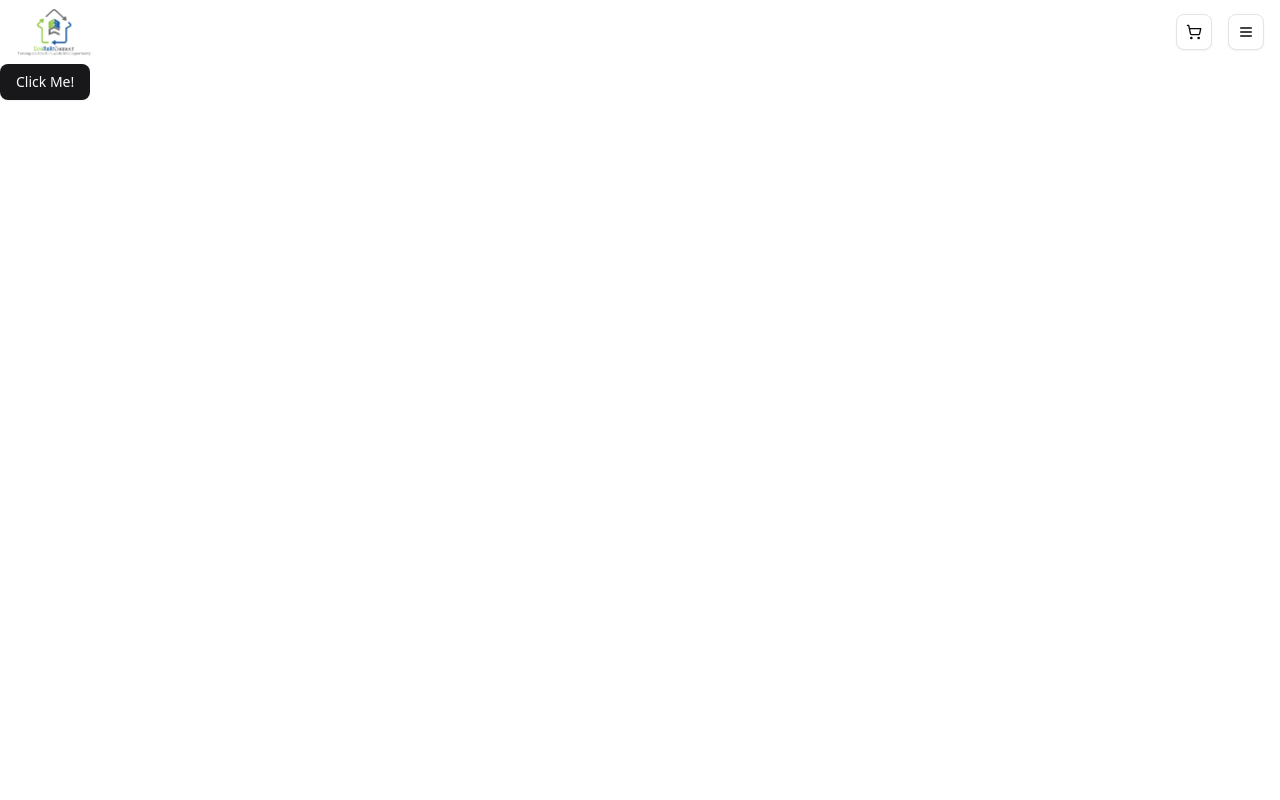
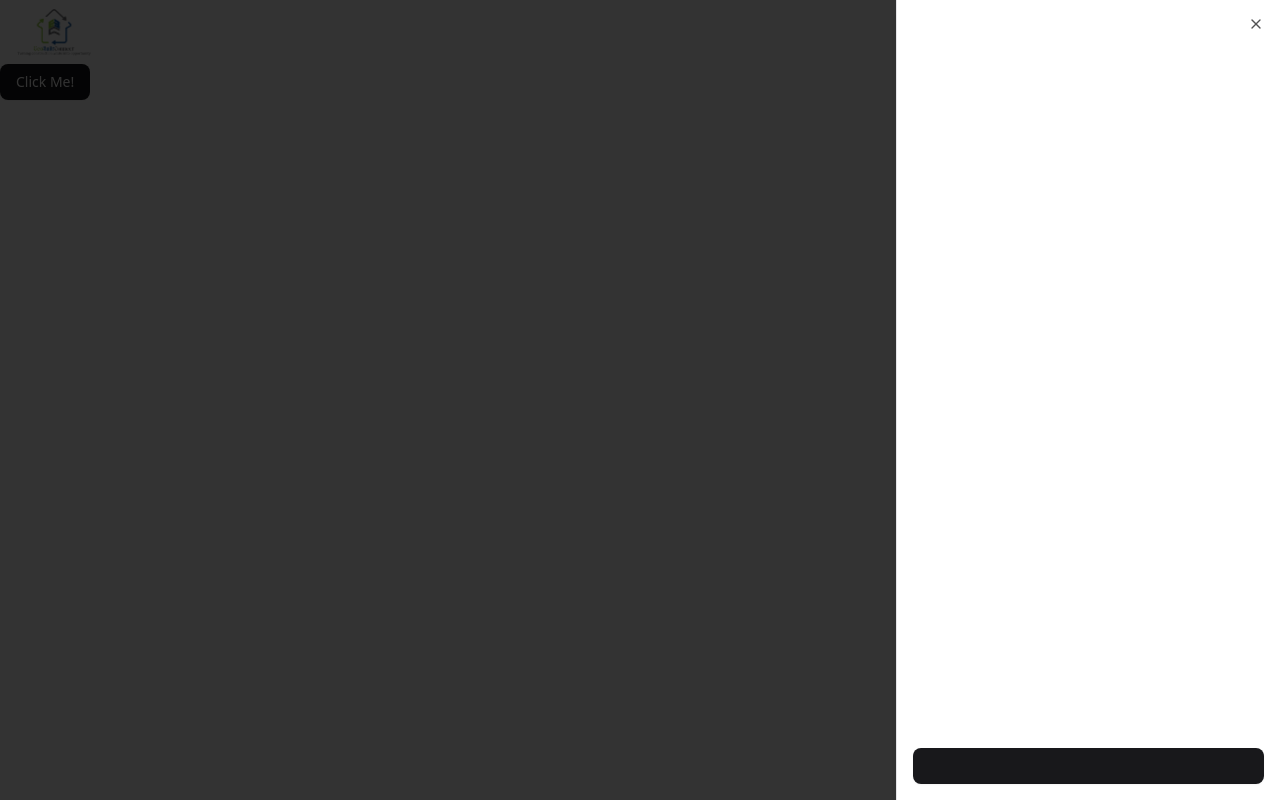
Before and after one commit to shayanameend/ecom-next-js, a Next.js app: page / in a window 1280 px wide. Both pictures are taken after a click on the button 1246 px from the left and 32 px from the top of the page. Built offline with nearby package versions, Linux system fonts and the light colour scheme.

Commit message:
feat: add Radix UI components for dialog and label, update RootHeader to use Sheet

```diff
--- a/package.json
+++ b/package.json
@@ -12,6 +12,8 @@
   "packageManager": "pnpm@10.6.2",
   "dependencies": {
     "@nanostores/react": "^0.8.4",
+    "@radix-ui/react-dialog": "^1.1.6",
+    "@radix-ui/react-label": "^2.1.2",
     "@radix-ui/react-slot": "^1.1.2",
     "@tanstack/react-query": "^5.67.3",
     "class-variance-authority": "^0.7.1",
--- a/src/app/_components/root-header.tsx
+++ b/src/app/_components/root-header.tsx
@@ -4,6 +4,16 @@
 
 import { assets } from "~/assets";
 import { Button } from "~/components/ui/button";
+import {
+  Sheet,
+  SheetClose,
+  SheetContent,
+  SheetDescription,
+  SheetFooter,
+  SheetHeader,
+  SheetTitle,
+  SheetTrigger,
+} from "~/components/ui/sheet";
 import { cn } from "~/lib/utils";
 
 export function RootHeader() {
@@ -17,18 +27,32 @@
         priority
         src={assets.pictures.app.logo.src}
         alt={assets.pictures.app.logo.alt}
-        width={150}
         height={48}
         sizes="(max-width: 640px) 120px, (max-width: 1024px) 150px, 180px"
-        className={cn("h-12 w-auto")}
+        className={cn("h-12 w-auto object-cover")}
       />
       <div className={cn("flex flex-row items-center gap-4")}>
         <Button variant="outline" size="icon">
           <ShoppingCartIcon />
         </Button>
-        <Button variant="outline" size="icon">
-          <MenuIcon />
-        </Button>
+        <Sheet>
+          <SheetTrigger asChild>
+            <Button variant="outline" size="icon">
+              <MenuIcon />
+            </Button>
+          </SheetTrigger>
+          <SheetContent>
+            <SheetHeader>
+              <SheetTitle />
+              <SheetDescription />
+            </SheetHeader>
+            <SheetFooter>
+              <SheetClose asChild>
+                <Button />
+              </SheetClose>
+            </SheetFooter>
+          </SheetContent>
+        </Sheet>
       </div>
     </header>
   );
--- /dev/null
+++ b/src/components/ui/input.tsx
@@ -0,0 +1,21 @@
+import type * as React from "react";
+
+import { cn } from "~/lib/utils";
+
+function Input({ className, type, ...props }: React.ComponentProps<"input">) {
+  return (
+    <input
+      type={type}
+      data-slot="input"
+      className={cn(
+        "border-input file:text-foreground placeholder:text-muted-foreground selection:bg-primary selection:text-primary-foreground flex h-9 w-full min-w-0 rounded-md border bg-transparent px-3 py-1 text-base shadow-xs transition-[color,box-shadow] outline-none file:inline-flex file:h-7 file:border-0 file:bg-transparent file:text-sm file:font-medium disabled:pointer-events-none disabled:cursor-not-allowed disabled:opacity-50 md:text-sm",
+        "focus-visible:border-ring focus-visible:ring-ring/50 focus-visible:ring-[3px]",
+        "aria-invalid:ring-destructive/20 dark:aria-invalid:ring-destructive/40 aria-invalid:border-destructive",
+        className,
+      )}
+      {...props}
+    />
+  );
+}
+
+export { Input };
--- /dev/null
+++ b/src/components/ui/label.tsx
@@ -0,0 +1,24 @@
+"use client";
+
+import * as LabelPrimitive from "@radix-ui/react-label";
+import type * as React from "react";
+
+import { cn } from "~/lib/utils";
+
+function Label({
+  className,
+  ...props
+}: React.ComponentProps<typeof LabelPrimitive.Root>) {
+  return (
+    <LabelPrimitive.Root
+      data-slot="label"
+      className={cn(
+        "flex items-center gap-2 text-sm leading-none font-medium select-none group-data-[disabled=true]:pointer-events-none group-data-[disabled=true]:opacity-50 peer-disabled:cursor-not-allowed peer-disabled:opacity-50",
+        className,
+      )}
+      {...props}
+    />
+  );
+}
+
+export { Label };
--- /dev/null
+++ b/src/components/ui/sheet.tsx
@@ -0,0 +1,139 @@
+"use client";
+
+import * as SheetPrimitive from "@radix-ui/react-dialog";
+import { XIcon } from "lucide-react";
+import type * as React from "react";
+
+import { cn } from "~/lib/utils";
+
+function Sheet({ ...props }: React.ComponentProps<typeof SheetPrimitive.Root>) {
+  return <SheetPrimitive.Root data-slot="sheet" {...props} />;
+}
+
+function SheetTrigger({
+  ...props
+}: React.ComponentProps<typeof SheetPrimitive.Trigger>) {
+  return <SheetPrimitive.Trigger data-slot="sheet-trigger" {...props} />;
+}
+
+function SheetClose({
+  ...props
+}: React.ComponentProps<typeof SheetPrimitive.Close>) {
+  return <SheetPrimitive.Close data-slot="sheet-close" {...props} />;
+}
+
+function SheetPortal({
+  ...props
+}: React.ComponentProps<typeof SheetPrimitive.Portal>) {
+  return <SheetPrimitive.Portal data-slot="sheet-portal" {...props} />;
+}
+
+function SheetOverlay({
+  className,
+  ...props
+}: React.ComponentProps<typeof SheetPrimitive.Overlay>) {
+  return (
+    <SheetPrimitive.Overlay
+      data-slot="sheet-overlay"
+      className={cn(
+        "data-[state=open]:animate-in data-[state=closed]:animate-out data-[state=closed]:fade-out-0 data-[state=open]:fade-in-0 fixed inset-0 z-50 bg-black/80",
+        className,
+      )}
+      {...props}
+    />
+  );
+}
+
+function SheetContent({
+  className,
+  children,
+  side = "right",
+  ...props
+}: React.ComponentProps<typeof SheetPrimitive.Content> & {
+  side?: "top" | "right" | "bottom" | "left";
+}) {
+  return (
+    <SheetPortal>
+      <SheetOverlay />
+      <SheetPrimitive.Content
+        data-slot="sheet-content"
+        className={cn(
+          "bg-background data-[state=open]:animate-in data-[state=closed]:animate-out fixed z-50 flex flex-col gap-4 shadow-lg transition ease-in-out data-[state=closed]:duration-300 data-[state=open]:duration-500",
+          side === "right" &&
+            "data-[state=closed]:slide-out-to-right data-[state=open]:slide-in-from-right inset-y-0 right-0 h-full w-3/4 border-l sm:max-w-sm",
+          side === "left" &&
+            "data-[state=closed]:slide-out-to-left data-[state=open]:slide-in-from-left inset-y-0 left-0 h-full w-3/4 border-r sm:max-w-sm",
+          side === "top" &&
+            "data-[state=closed]:slide-out-to-top data-[state=open]:slide-in-from-top inset-x-0 top-0 h-auto border-b",
+          side === "bottom" &&
+            "data-[state=closed]:slide-out-to-bottom data-[state=open]:slide-in-from-bottom inset-x-0 bottom-0 h-auto border-t",
+          className,
+        )}
+        {...props}
+      >
+        {children}
+        <SheetPrimitive.Close className="ring-offset-background focus:ring-ring data-[state=open]:bg-secondary absolute top-4 right-4 rounded-xs opacity-70 transition-opacity hover:opacity-100 focus:ring-2 focus:ring-offset-2 focus:outline-hidden disabled:pointer-events-none">
+          <XIcon className="size-4" />
+          <span className="sr-only">Close</span>
+        </SheetPrimitive.Close>
+      </SheetPrimitive.Content>
+    </SheetPortal>
+  );
+}
+
+function SheetHeader({ className, ...props }: React.ComponentProps<"div">) {
+  return (
+    <div
+      data-slot="sheet-header"
+      className={cn("flex flex-col gap-1.5 p-4", className)}
+      {...props}
+    />
+  );
+}
+
+function SheetFooter({ className, ...props }: React.ComponentProps<"div">) {
+  return (
+    <div
+      data-slot="sheet-footer"
+      className={cn("mt-auto flex flex-col gap-2 p-4", className)}
+      {...props}
+    />
+  );
+}
+
+function SheetTitle({
+  className,
+  ...props
+}: React.ComponentProps<typeof SheetPrimitive.Title>) {
+  return (
+    <SheetPrimitive.Title
+      data-slot="sheet-title"
+      className={cn("text-foreground font-semibold", className)}
+      {...props}
+    />
+  );
+}
+
+function SheetDescription({
+  className,
+  ...props
+}: React.ComponentProps<typeof SheetPrimitive.Description>) {
+  return (
+    <SheetPrimitive.Description
+      data-slot="sheet-description"
+      className={cn("text-muted-foreground text-sm", className)}
+      {...props}
+    />
+  );
+}
+
+export {
+  Sheet,
+  SheetTrigger,
+  SheetClose,
+  SheetContent,
+  SheetHeader,
+  SheetFooter,
+  SheetTitle,
+  SheetDescription,
+};
```
Also changed, not shown: 1 other file (tests, documents, lock files or other folders).
